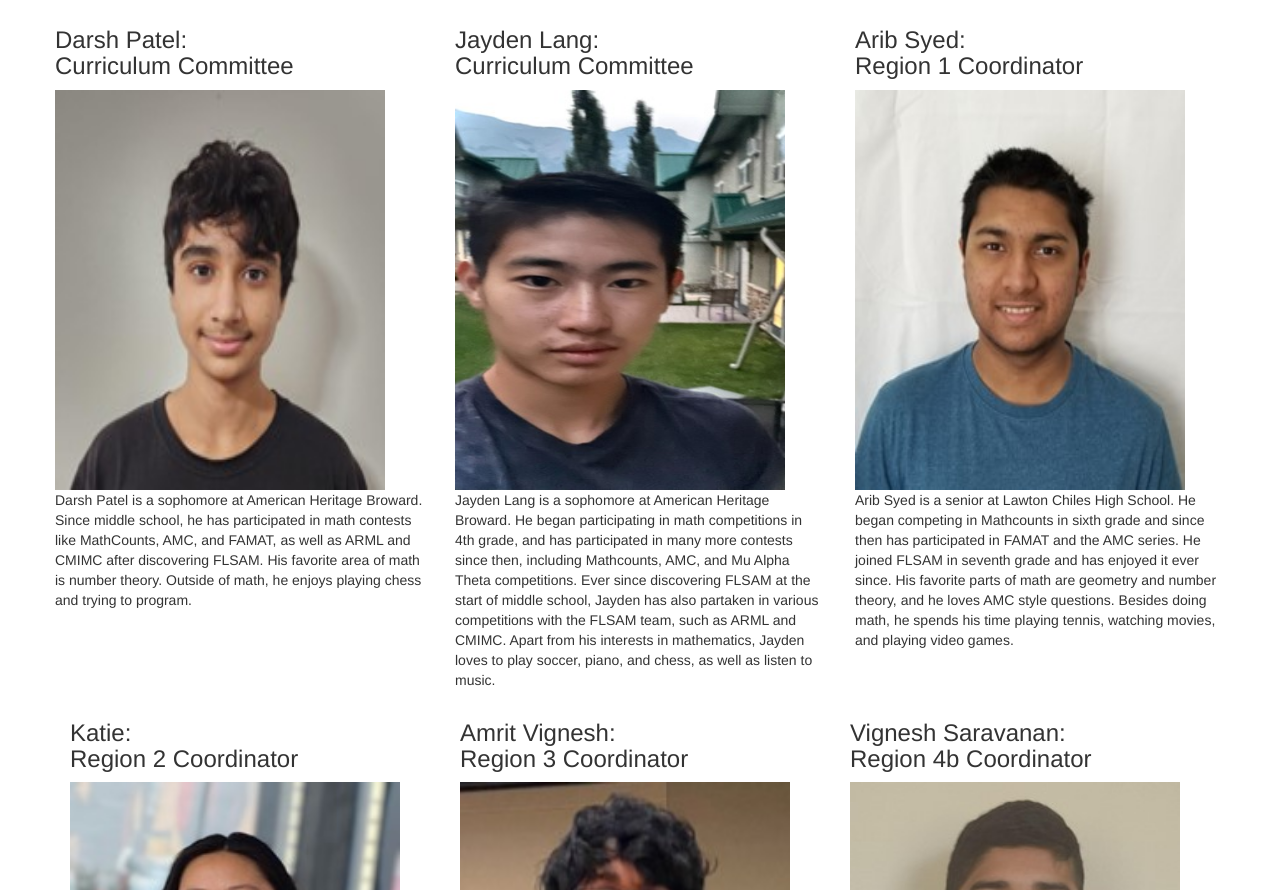
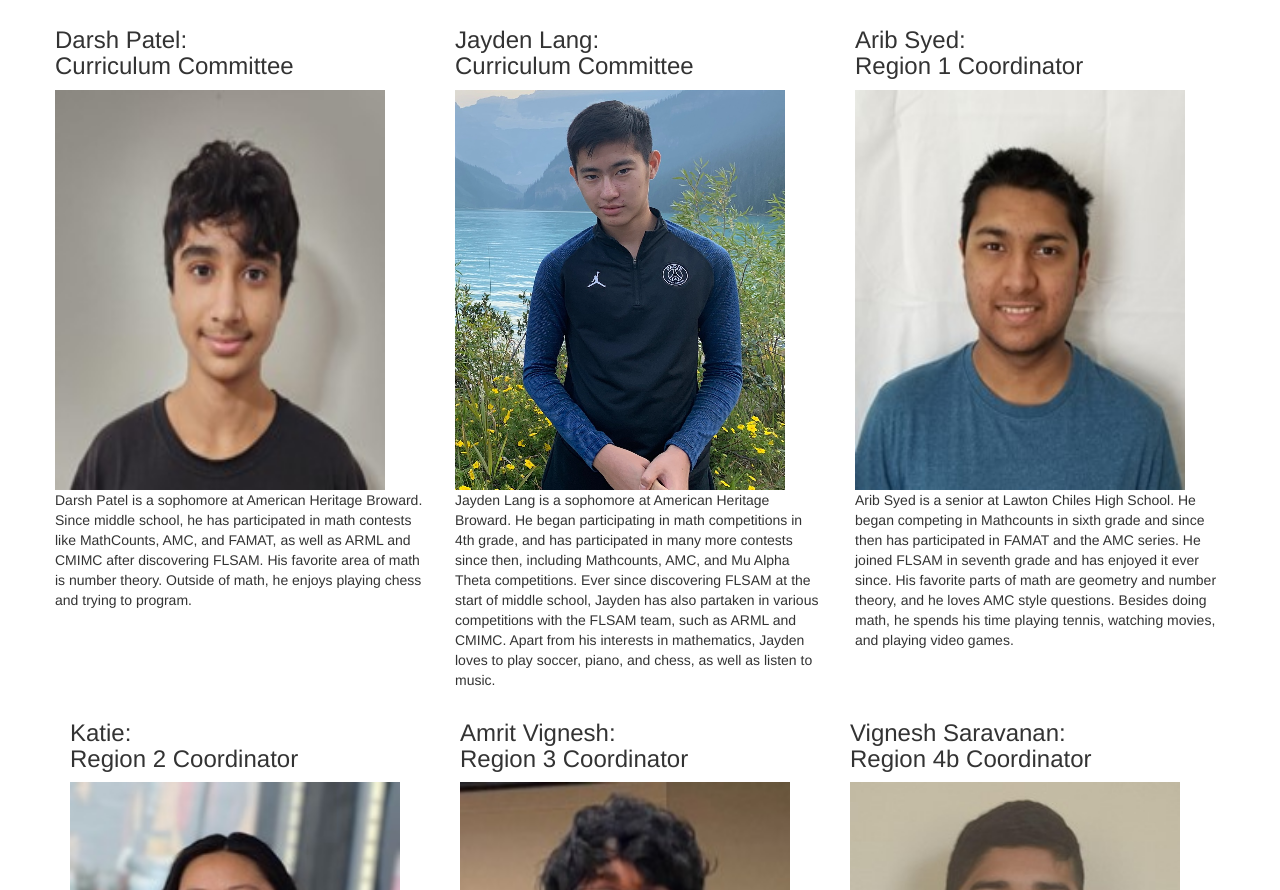
Before and after one commit to flsam/flsam.github.io, a plain HTML site: page officers/index.html in a window 1280 px wide. Shown: the part 3004-3894 px from the top of the page. Drawn offline with Linux system fonts and the light colour scheme.

Commit message:
Update index.html

```diff
--- a/officers/index.html
+++ b/officers/index.html
@@ -169,7 +169,7 @@
             </div>
             <div class="col-lg-4">
                 <h3 class="prof-header">Jayden Lang: <br> Curriculum Committee</h3>
-                <img class="officerimg" src="images/Jayden.jpg" width="330" height="400"></img>
+                <img class="officerimg" src="images/image-330x400.jpg" width="330" height="400"></img>
                 <p>
                     Jayden Lang is a sophomore at American Heritage Broward. He began participating in math competitions in 4th grade, and has participated in many more contests since then, including Mathcounts, AMC, and Mu Alpha Theta competitions. Ever since discovering FLSAM at the start of middle school, Jayden has also partaken in various competitions with the FLSAM team, such as ARML and CMIMC. Apart from his interests in mathematics, Jayden loves to play soccer, piano, and chess, as well as listen to music.
                 </p>
```
